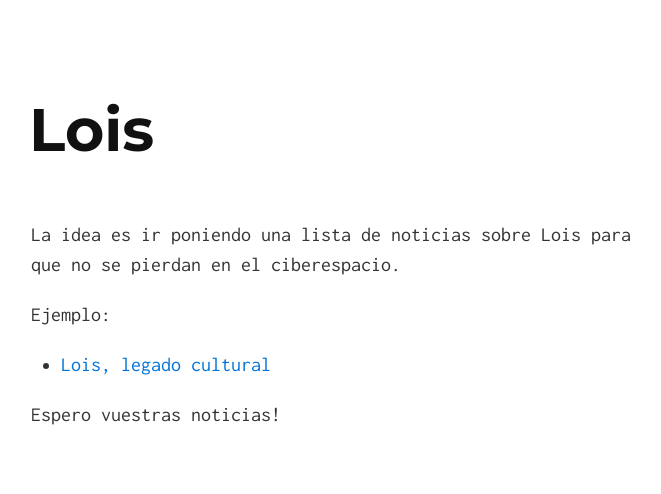
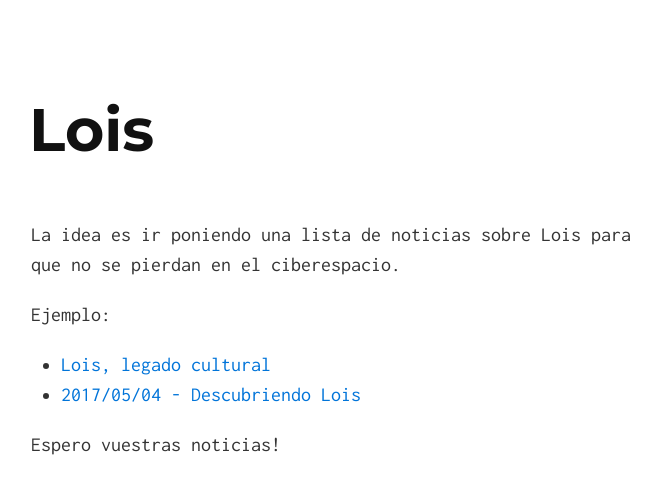
Before and after one commit to Loispueblo/lois.com, a Jekyll site: the page built from noticias.md, in a window 1280 px wide. Shown: the top 494 px of the page, without its empty margins (309-970 px from the left). Built offline with Jekyll 4.4.1, drawn with Linux system fonts in a browser that asks for light colours; our own code applies the rules of GitHub Pages for plain Markdown files.

Commit message:
Update noticias.md

```diff
--- a/noticias.md
+++ b/noticias.md
@@ -3,5 +3,6 @@ La idea es ir poniendo una lista de noticias sobre Lois para que no se pierdan e
 Ejemplo:
 
 * [Lois, legado cultural](http://www.abc.es/local-castilla-leon/20130821/abci-lois-historia-legado-cultural-201308211400.html)
+* [2017/05/04 - Descubriendo Lois](http://digitaldeleon.com/vadiniense/2017/05/04/6686_6686)
 
 Espero vuestras noticias!
```
